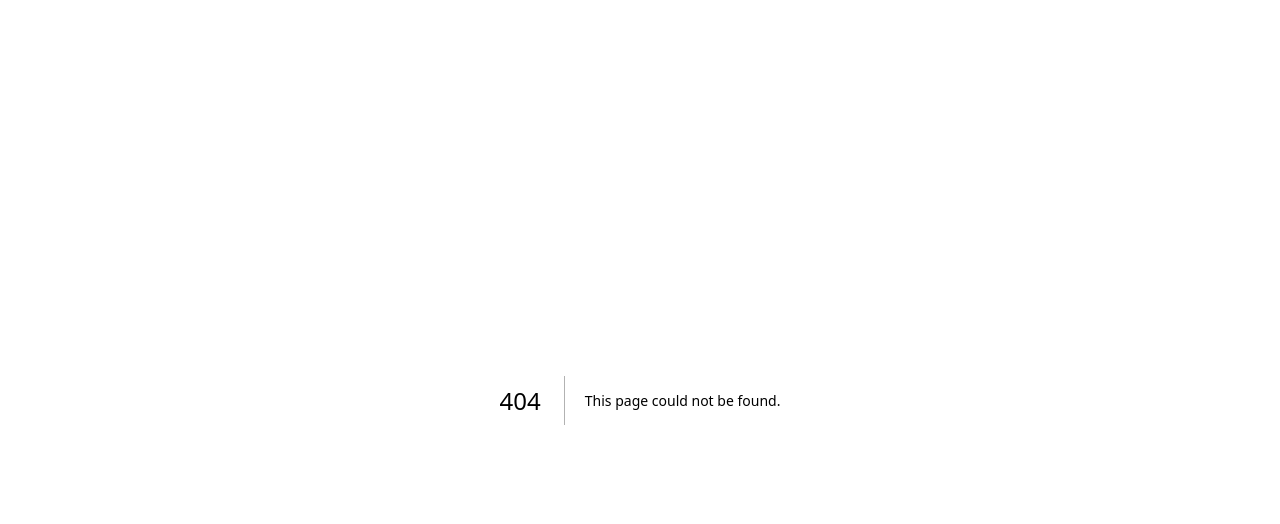
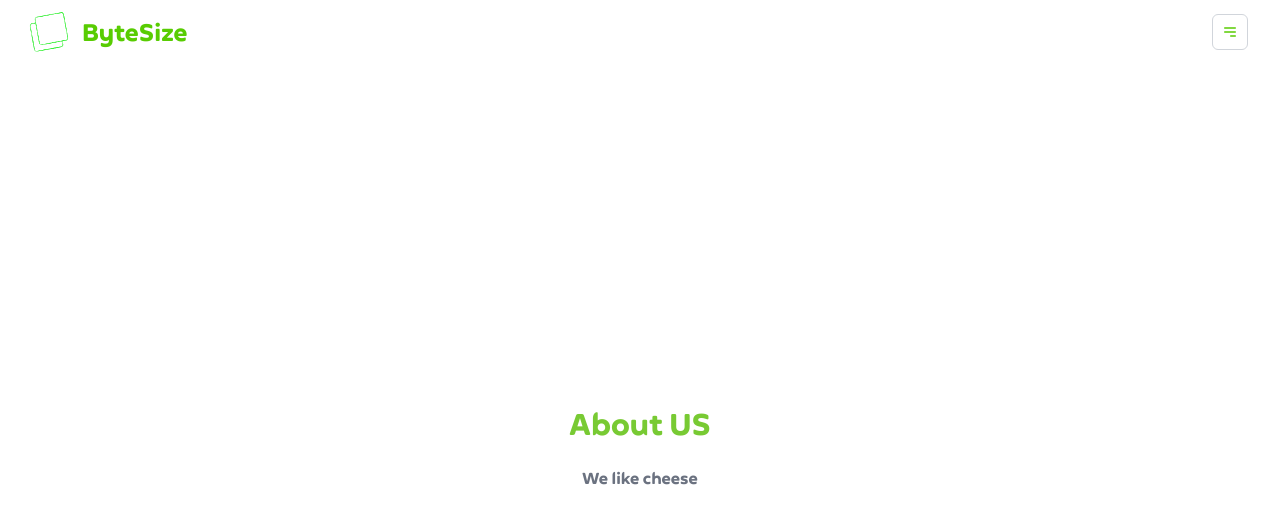
Before and after one commit to Nash504/ByteSize, a Next.js app: page /About in a window 1280 px wide. Before the commit this address had no page. Shown: the top 524 px of the page. Built offline with nearby package versions, Linux system fonts and the light colour scheme.

Commit message:
about page

```diff
--- /dev/null
+++ b/src/app/About/page.jsx
@@ -0,0 +1,105 @@
+import FeedbackForm from "@/components/feedback-form";
+import Logo from "@/components/logo";
+import {
+  Sheet,
+  SheetClose,
+  SheetContent,
+  SheetDescription,
+  SheetHeader,
+  SheetTitle,
+  SheetTrigger,
+} from "@/components/ui/sheet";
+import { Button } from "@/components/ui/button";
+import Link from "next/link";
+
+export default function Home() {
+  return (
+    <>
+      <header className="flex h-16 w-full items-center justify-between bg-white px-4 md:px-6 shadow-sm">
+        <div className="flex items-center gap-2">
+          <Link href="/" className="flex items-center gap-2" prefetch={false}>
+            <Logo />
+            <span className="text-lg font-bold block sm:hidden text-[#58CC02]">
+              ByteSize Mobile
+            </span>
+            <span className="text-2xl font-bold hidden sm:block text-[#58CC02]">
+              ByteSize
+            </span>
+          </Link>
+        </div>
+        <div className="flex gap-2 items-center">
+          <Sheet>
+            <SheetTrigger asChild>
+              <Button
+                variant="ghost"
+                size="icon"
+                className="rounded-full text-[#58CC02] border border-gray-300"
+              >
+                <svg
+                  xmlns="http://www.w3.org/2000/svg"
+                  className="h-6 w-6"
+                  fill="none"
+                  viewBox="0 0 24 24"
+                  stroke="currentColor"
+                >
+                  <path
+                    strokeLinecap="round"
+                    strokeLinejoin="round"
+                    strokeWidth={2}
+                    d="M4 6h16M4 12h16m-7 6h7"
+                  />
+                </svg>
+              </Button>
+            </SheetTrigger>
+            <SheetTitle></SheetTitle>
+            <SheetContent side="left" className="sm:max-w-xs">
+              <nav className="grid gap-6 text-lg font-medium mt-6">
+                <Link
+                  href="/"
+                  className="flex items-center gap-2"
+                  prefetch={false}
+                >
+                  <Logo />
+                  <span className="text-lg font-bold text-[#58CC02]">
+                    ByteSize
+                  </span>
+                </Link>
+                <Link
+                  href="/"
+                  className="flex items-center gap-4 px-2.5 text-muted-foreground hover:text-[#58CC02]"
+                  prefetch={false}
+                >
+                  Home
+                </Link>
+                <Link
+                  href="#"
+                  className="flex items-center gap-4 px-2.5 text-muted-foreground hover:text-[#58CC02]"
+                  prefetch={false}
+                >
+                  About
+                </Link>
+                <Link
+                  href="#"
+                  className="flex items-center gap-4 px-2.5 text-muted-foreground hover:text-[#58CC02]"
+                  prefetch={false}
+                >
+                  Feedback
+                </Link>
+              </nav>
+            </SheetContent>
+          </Sheet>
+        </div>
+      </header>
+      <main className="flex min-h-screen flex-col items-center justify-center p-4 bg-background">
+        <div className="w-full max-w-md mx-auto">
+          <h1 className="text-3xl font-bold text-center mb-6 text-primary">
+            About US
+          </h1>
+          <p className="text-center mb-8 text-muted-foreground">
+            We like cheese
+          </p>
+        </div>
+      </main>
+    </>
+  );
+}
--- a/src/app/page.jsx
+++ b/src/app/page.jsx
@@ -301,7 +301,7 @@ export default function Home() {
                   Home
                 </Link>
                 <Link
-                  href="#"
+                  href="/About"
                   className="flex items-center gap-4 px-2.5 text-muted-foreground hover:text-[#58CC02]"
                   prefetch={false}
                 >
```
